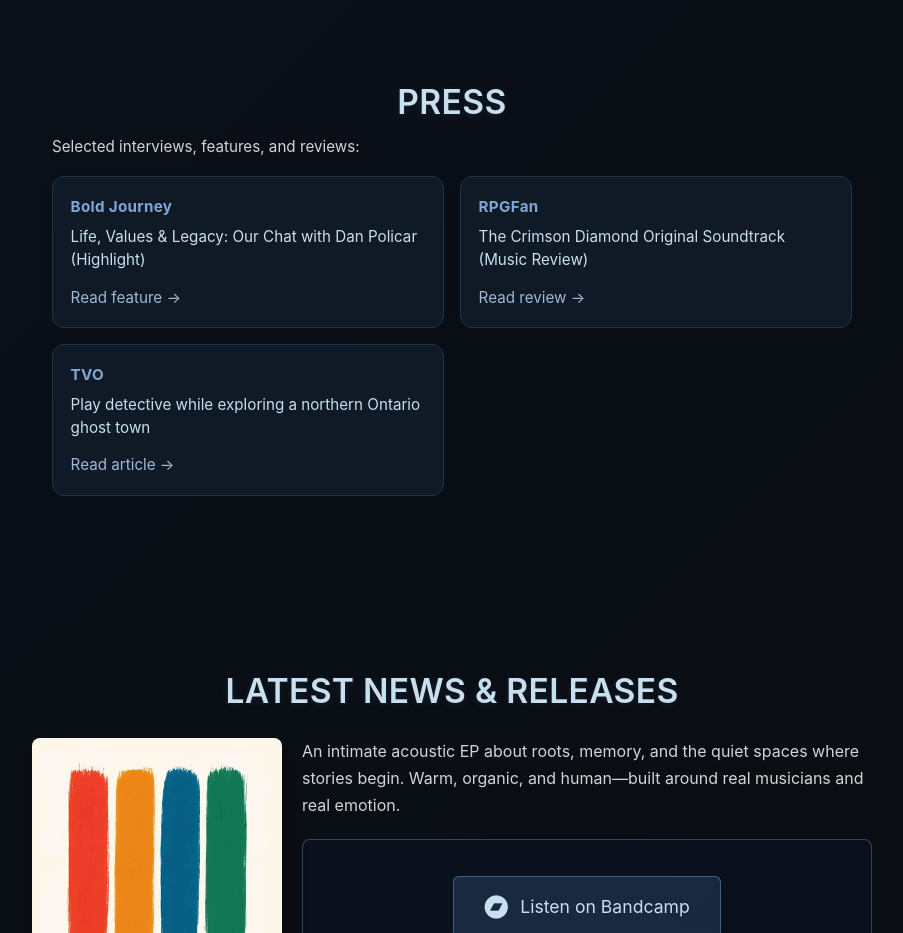
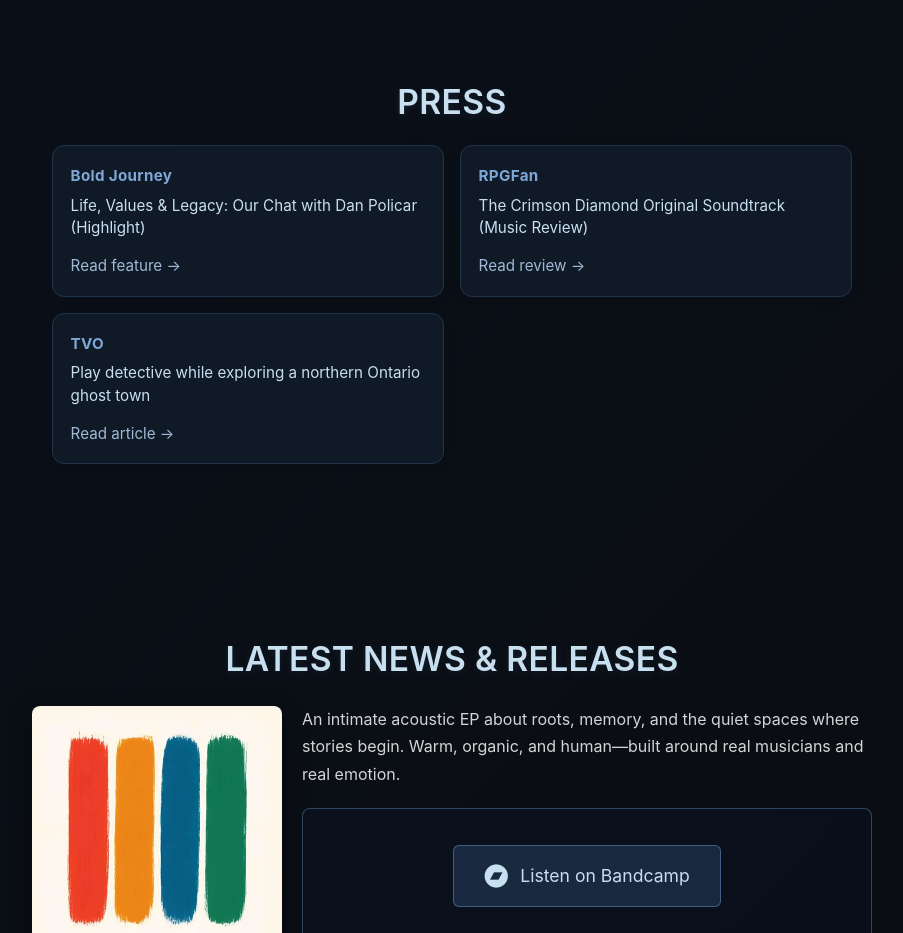
Before and after one commit to DanTheBand/DanTheBand-Website-1, a plain HTML site: page index.html in a window 1280 px wide. Shown: the part 4120-5053 px from the top of the page, without its empty margins (188-1091 px from the left). Drawn offline with Linux system fonts and the light colour scheme; a small style sheet from the web is missing.

Commit message:
removed excess copy

```diff
--- a/index.html
+++ b/index.html
@@ -429,7 +429,6 @@
         <div class="section" id="press">
             <h2>Press</h2>
             <div class="bio">
-                <p>Selected interviews, features, and reviews:</p>
 
                 <div class="press-grid">
                     <a href="https://boldjourney.com/life-values-legacy-our-chat-with-dan-policar-highlight/" target="_blank" rel="noopener noreferrer" class="press-card interactive-hover" aria-label="Bold Journey: Life, Values &amp; Legacy (opens in new tab)">
```
